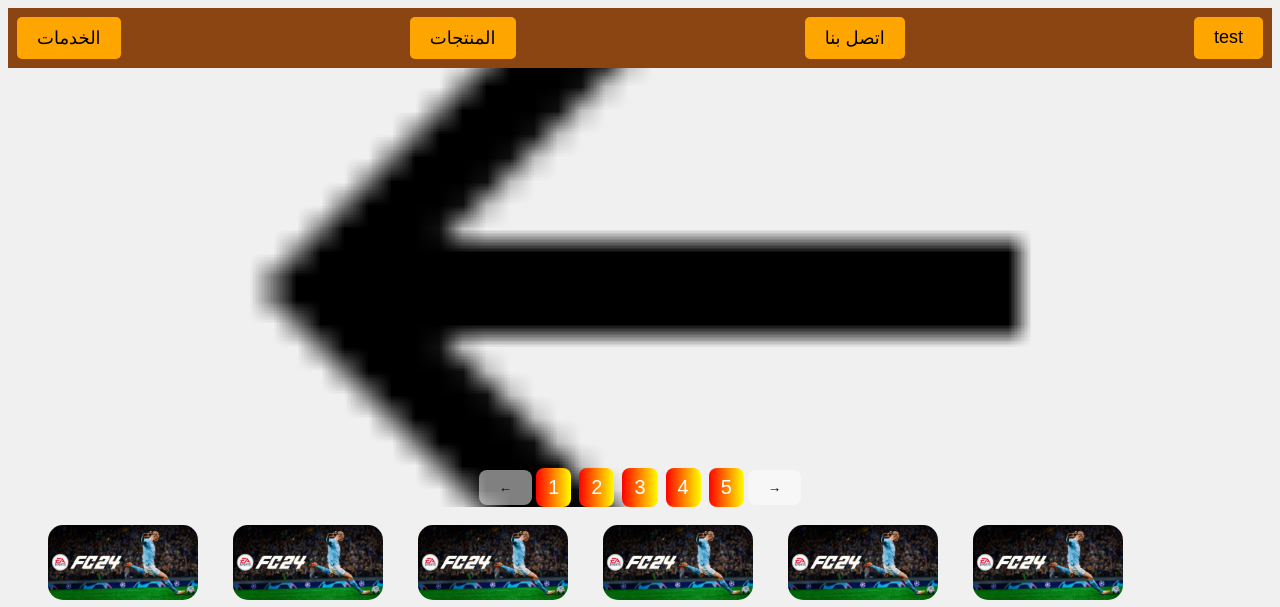
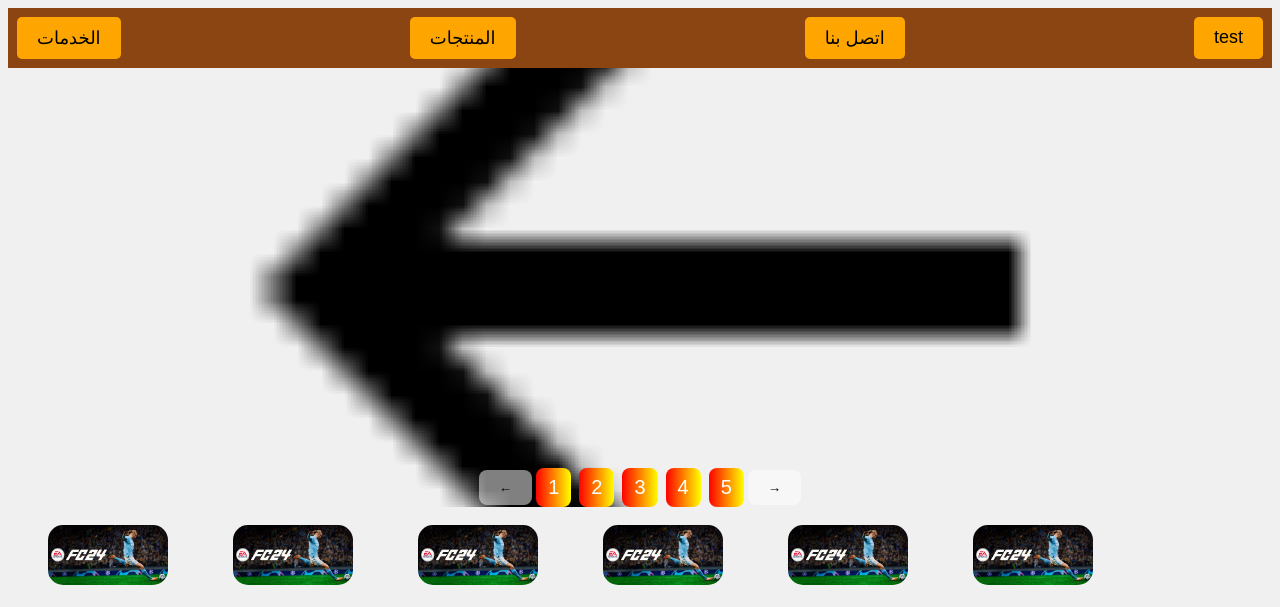
Before and after one commit to sisoq/ayoubpi090, a plain HTML site: page index.html in a window 1280 px wide. Shown: the top 607 px of the page. Drawn offline with Linux system fonts and the light colour scheme.

Commit message:
Update card.css

```diff
--- a/card.css
+++ b/card.css
@@ -15,7 +15,7 @@
 }
 
 .card img {
-  width: 150px; /* تعديل العرض ليمتد من بداية البطاقة */
+  width: 120px; /* تعديل العرض ليمتد من بداية البطاقة */
 
     height: 100%; /* تعديل الارتفاع ليمتد من بداية البطاقة */
     object-fit: fill; /* استخدم "fill" بدلاً من "cover" */
```
